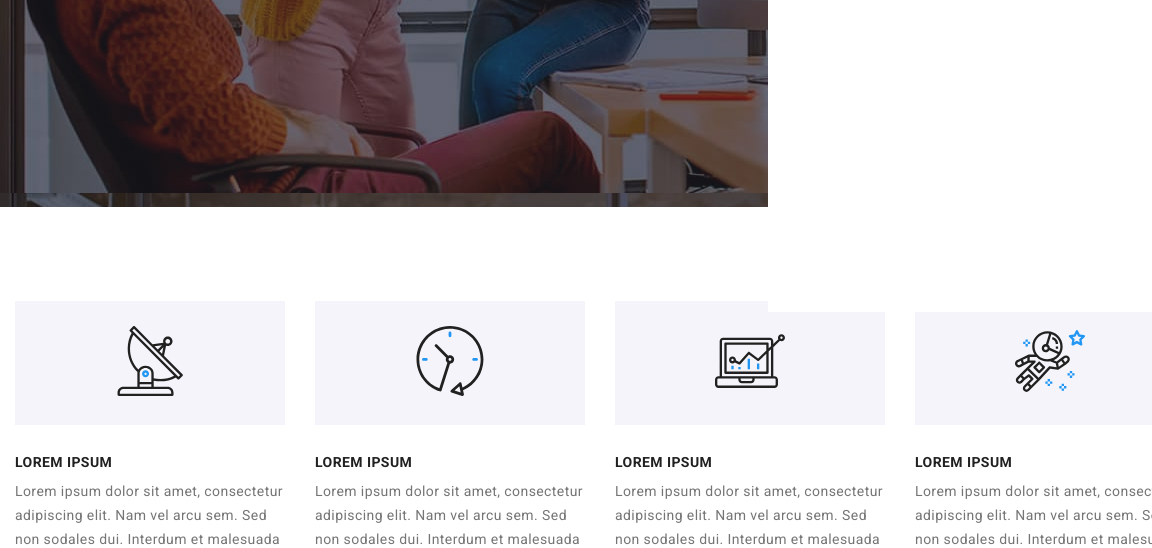
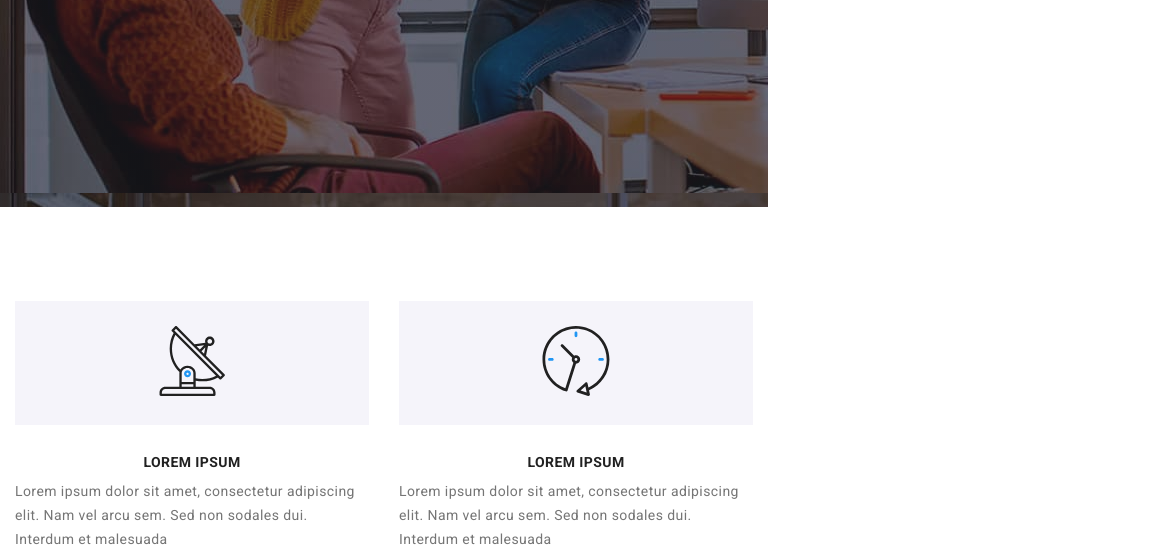
Before and after one commit to BartekMazu/goit-markup-hw-08, a plain HTML site: page index.html in a window 768 px wide. Shown: the part 488-1036 px from the top of the page, 1152 px wide, since content can reach past the window. Drawn offline with nearby package versions, Linux system fonts and the light colour scheme.

Commit message:
feature-box responsive

```diff
--- a/sass/components/first-page/_feature-box.scss
+++ b/sass/components/first-page/_feature-box.scss
@@ -4,6 +4,12 @@
   list-style-type: none;
   display: flex;
   gap: 30px;
+  flex-wrap: wrap;
+  justify-content: center;
+  align-items: center;
+  @media (min-width: 1200px) {
+    flex-wrap: nowrap;
+  }
 
   &__title {
     font-weight: 700;
@@ -12,22 +18,39 @@
     letter-spacing: 0.03em;
     text-transform: uppercase;
     padding-bottom: 10px;
+    @media (max-width: 768px) {
+      display: flex;
+      justify-content: center;
+    }
   }
   &__description {
     font-size: 14px;
     line-height: 1.7;
     letter-spacing: 0.03em;
     color: $color-text;
+    flex-wrap: wrap;
+    @media (max-width: 768px) {
+      width: 450px;
+    }
+    @media (min-width: 768px) and (max-width: 1200px) {
+      width: 354px;
+    }
   }
   &__icon-background {
-    background-color: $color-background-icons;
-    width: 270px;
     padding-top: 25px;
     padding-bottom: 25px;
+    padding-top: 25px;
+    margin-bottom: 30px;
     justify-content: center;
-    padding-top: 25px;
     text-align: center;
-    margin-bottom: 30px;
+    background-color: $color-background-icons;
+    width: 450px;
+    @media (min-width: 768px) {
+      width: 354px;
+    }
+    @media (min-width: 1200px) {
+      width: 270px;
+    }
   }
   &__icon {
     border-radius: 4px;
--- a/sass/utils/_shared.scss
+++ b/sass/utils/_shared.scss
@@ -31,7 +31,7 @@
 
   &--pt-0 {
     padding-top: 0;
-    @media(max-width:768px){
+    @media(max-width:1200px){
       display: none;
     }
   }
```
Also changed, not shown: css/main.min.css, 1 other file.
